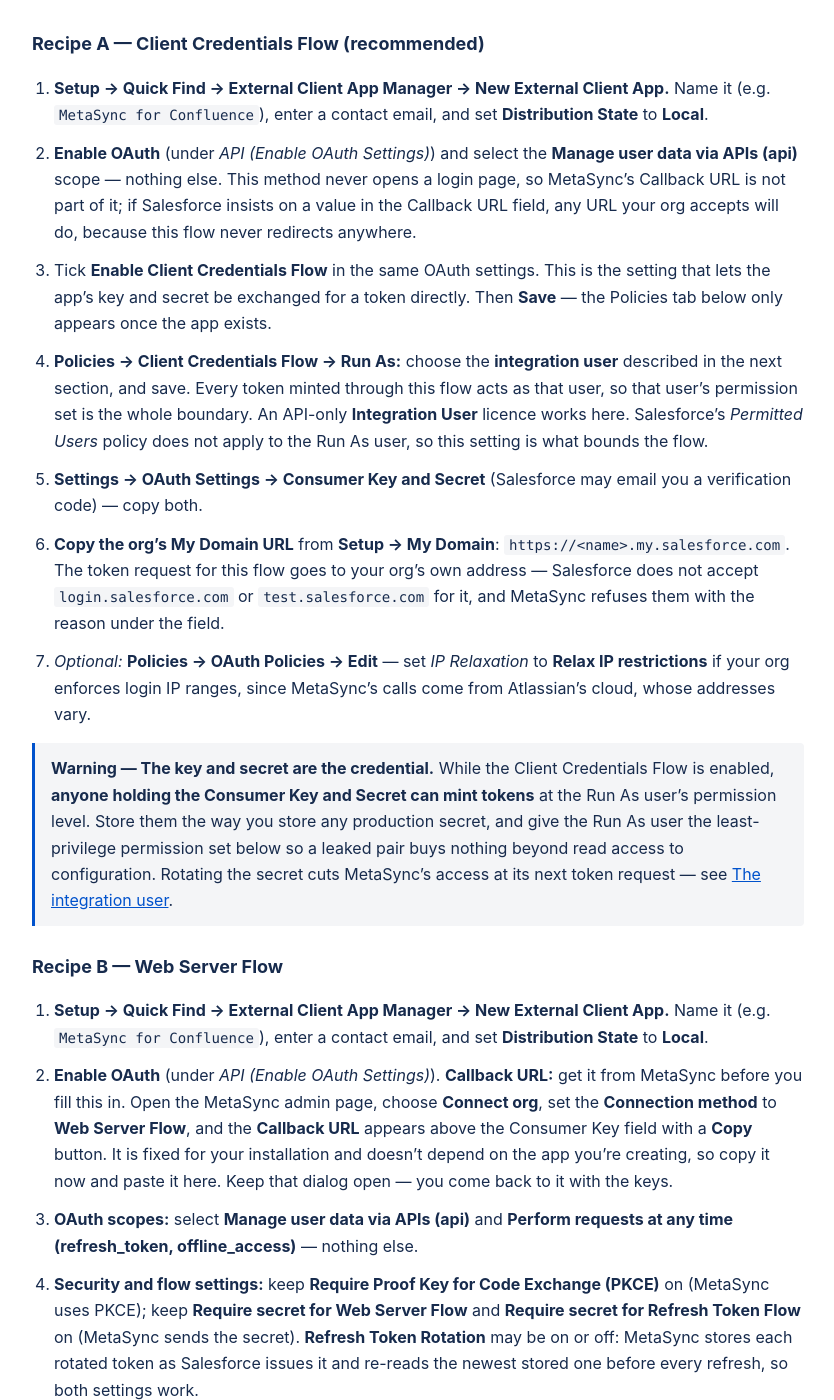
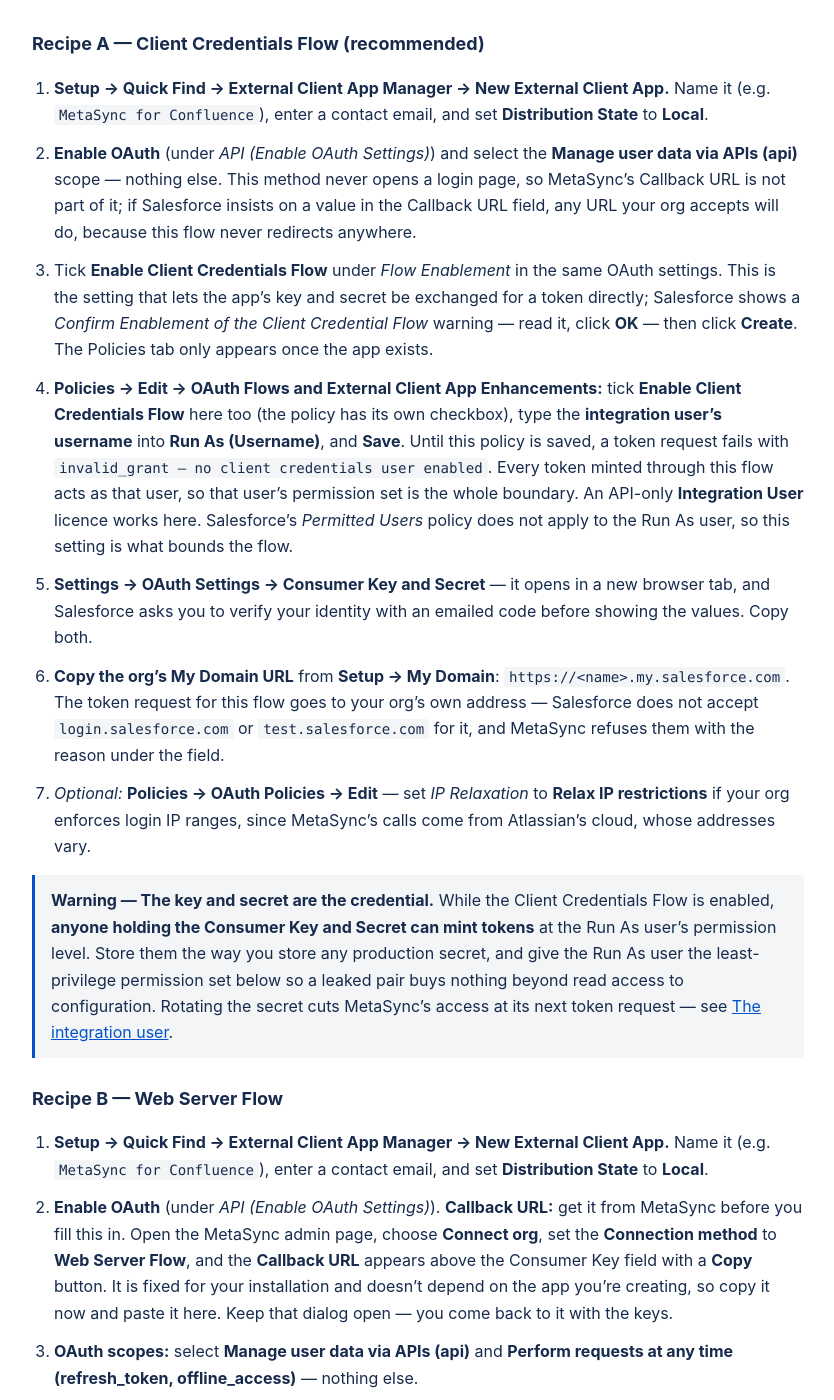
Before and after one commit to metasync-cloud/docs, a Jekyll site: the page built from getting-started.md, in a window 1280 px wide and 1400 px high, scrolled down 2955 px. Shown: the whole window, without its empty margins (222-1056 px from the left). Built offline with Jekyll 4.4.1, drawn with Linux system fonts in a browser that asks for light colours; our own code applies the rules of GitHub Pages for plain Markdown files; some of the changed text lies outside the part shown.

Commit message:
Docs refresh: External Client App steps verified on Summer '26 Setup; connect wizard button labels by method

```diff
--- a/getting-started.md
+++ b/getting-started.md
@@ -67,9 +67,9 @@ MetaSync signs in through an OAuth app that lives in **your** org — you create
 
 1. **Setup → Quick Find → External Client App Manager → New External Client App.** Name it (e.g. `MetaSync for Confluence`), enter a contact email, and set **Distribution State** to **Local**.
 2. **Enable OAuth** (under *API (Enable OAuth Settings)*) and select the **Manage user data via APIs (api)** scope — nothing else. This method never opens a login page, so MetaSync's Callback URL is not part of it; if Salesforce insists on a value in the Callback URL field, any URL your org accepts will do, because this flow never redirects anywhere.
-3. Tick **Enable Client Credentials Flow** in the same OAuth settings. This is the setting that lets the app's key and secret be exchanged for a token directly. Then **Save** — the Policies tab below only appears once the app exists.
-4. **Policies → Client Credentials Flow → Run As:** choose the **integration user** described in the next section, and save. Every token minted through this flow acts as that user, so that user's permission set is the whole boundary. An API-only **Integration User** licence works here. Salesforce's *Permitted Users* policy does not apply to the Run As user, so this setting is what bounds the flow.
-5. **Settings → OAuth Settings → Consumer Key and Secret** (Salesforce may email you a verification code) — copy both.
+3. Tick **Enable Client Credentials Flow** under *Flow Enablement* in the same OAuth settings. This is the setting that lets the app's key and secret be exchanged for a token directly; Salesforce shows a *Confirm Enablement of the Client Credential Flow* warning — read it, click **OK** — then click **Create**. The Policies tab only appears once the app exists.
+4. **Policies → Edit → OAuth Flows and External Client App Enhancements:** tick **Enable Client Credentials Flow** here too (the policy has its own checkbox), type the **integration user's username** into **Run As (Username)**, and **Save**. Until this policy is saved, a token request fails with `invalid_grant — no client credentials user enabled`. Every token minted through this flow acts as that user, so that user's permission set is the whole boundary. An API-only **Integration User** licence works here. Salesforce's *Permitted Users* policy does not apply to the Run As user, so this setting is what bounds the flow.
+5. **Settings → OAuth Settings → Consumer Key and Secret** — it opens in a new browser tab, and Salesforce asks you to verify your identity with an emailed code before showing the values. Copy both.
 6. **Copy the org's My Domain URL** from **Setup → My Domain**: `https://<name>.my.salesforce.com`. The token request for this flow goes to your org's own address — Salesforce does not accept `login.salesforce.com` or `test.salesforce.com` for it, and MetaSync refuses them with the reason under the field.
 7. *Optional:* **Policies → OAuth Policies → Edit** — set *IP Relaxation* to **Relax IP restrictions** if your org enforces login IP ranges, since MetaSync's calls come from Atlassian's cloud, whose addresses vary.
 
@@ -81,8 +81,8 @@ MetaSync signs in through an OAuth app that lives in **your** org — you create
 2. **Enable OAuth** (under *API (Enable OAuth Settings)*). **Callback URL:** get it from MetaSync before you fill this in. Open the MetaSync admin page, choose **Connect org**, set the **Connection method** to **Web Server Flow**, and the **Callback URL** appears above the Consumer Key field with a **Copy** button. It is fixed for your installation and doesn't depend on the app you're creating, so copy it now and paste it here. Keep that dialog open — you come back to it with the keys.
 3. **OAuth scopes:** select **Manage user data via APIs (api)** and **Perform requests at any time (refresh_token, offline_access)** — nothing else.
 4. **Security and flow settings:** keep **Require Proof Key for Code Exchange (PKCE)** on (MetaSync uses PKCE); keep **Require secret for Web Server Flow** and **Require secret for Refresh Token Flow** on (MetaSync sends the secret). **Refresh Token Rotation** may be on or off: MetaSync stores each rotated token as Salesforce issues it and re-reads the newest stored one before every refresh, so both settings work.
-5. **Save**, then open **Settings → OAuth Settings → Consumer Key and Secret** (Salesforce may email you a verification code) and copy both.
-6. **Policies → OAuth Policies → Edit:** *Permitted Users* — choose **Admin approved users are pre-authorized** and assign the integration user's profile or permission set to the app. The alternative, *All users may self-authorize*, lets anyone in the org who holds the Consumer Key and Secret authorise this app **as themselves** and receive an `api`-scoped token at their own permission level, which defeats the least-privilege setup below; it is fine for a quick sandbox trial, but tighten it before you connect production. *Refresh Token Policy* — **Refresh token is valid until revoked**; *IP Relaxation* — **Relax IP restrictions** if your org enforces login IP ranges (MetaSync's calls come from Atlassian's cloud, whose addresses vary). Save.
+5. Click **Create**, then open **Settings → OAuth Settings → Consumer Key and Secret** — it opens in a new browser tab, and Salesforce asks you to verify your identity with an emailed code before showing the values. Copy both.
+6. **Policies → OAuth Policies → Edit:** *Permitted Users* — choose **Admin approved users are pre-authorized** and assign the integration user's profile or permission set to the app. The alternative, *All users can self-authorize* (the default), lets anyone in the org who holds the Consumer Key and Secret authorise this app **as themselves** and receive an `api`-scoped token at their own permission level, which defeats the least-privilege setup below; it is fine for a quick sandbox trial, but tighten it before you connect production. When you save this choice Salesforce asks you to *Confirm permitted user policy* — click **OK**. *Refresh Token Policy* — **Refresh token is valid until revoked** if it is offered; when the app's **Enforce Refresh Token TTL** setting is on (the default on new apps) Salesforce offers expiry choices instead, and the default — expire an unused token after 30 days — is fine, because MetaSync refreshes far more often than that; *IP Relaxation* — **Relax IP restrictions** if your org enforces login IP ranges (MetaSync's calls come from Atlassian's cloud, whose addresses vary). Save.
 
 > **Note — Salesforce Setup labels.** The labels above are Salesforce's at the time of writing; Salesforce moves them between releases. If a setting isn't where this page says, search Setup for the setting name — what matters is the settings themselves: OAuth on with the `api` scope, and then either the Client Credentials Flow enabled with a Run As user, or PKCE with the secret required on both flows.
 
@@ -104,7 +104,7 @@ Both methods act as one Salesforce user, and that user's permissions define what
 1. **Install MetaSync** from the Atlassian Marketplace into your Confluence site. A new global **MetaSync** page becomes available.
 2. **Open the MetaSync admin page.** As a Confluence administrator — or as a user holding the **App admin** role — you'll see the full dashboard; app admins see everything except the Additional access card. A user granted read-only access sees a reduced version; anyone else is told the app is managed by admins.
 3. **Step 1 of 3 — Salesforce app.** Click **Connect org**. The step opens with the **Connection method**: **Client Credentials Flow** (recommended), where the app's key and secret sign in as the Run As user with no login prompt and nothing to expire, or **Web Server Flow**, where a person signs in as the integration user and MetaSync keeps a refresh token. On **Client Credentials Flow** there is no Callback URL and no org type — paste the org's **My Domain login URL** (`https://<name>.my.salesforce.com`, from Setup → My Domain), the **Consumer Key**, the **Consumer Secret** and a display name; `login.salesforce.com` and `test.salesforce.com` are refused for this method, with the reason shown under the field. On **Web Server Flow** the **Callback URL** with its **Copy** button sits above the Consumer Key field — that is the value your app's OAuth settings need — and you pick the org type: **Production / Developer** (`login.salesforce.com`), **Sandbox** (`test.salesforce.com`), or **My Domain URL** for an org whose My Domain policy blocks the shared login page (see the callout below). Either way, click **Next: Confluence destination**.
-4. **Step 2 of 3 — Confluence destination.** Choose the **Confluence space** to publish into, the **Home page title** (default `MetaSync Home`) that roots the tree, the **page structure** (per component or per type — see [Page structure: per type vs per component](concepts.md#page-structure-modes)) and whether to include managed-package components. A live page-tree preview shows what you'll get. Next: Connect.
+4. **Step 2 of 3 — Confluence destination.** Choose the **Confluence space** to publish into, the **Home page title** (default `MetaSync Home`) that roots the tree, the **page structure** (per component or per type — see [Page structure: per type vs per component](concepts.md#page-structure-modes)) and whether to include managed-package components. A live page-tree preview shows what you'll get. The button reads **Next: Connect** on Client Credentials Flow and **Continue to Salesforce login** on Web Server Flow.
 5. **Step 3 of 3, on Client Credentials Flow — connect.** Click **Test and connect**. MetaSync exchanges the key and secret for a token at your My Domain URL, checks it can read the org, and on success shows the org name and the **Run As** user it signed in as — confirm that is the integration user you meant. There is no Salesforce popup and no identity-verification email, and the destination you chose in step 2 is saved as the connection completes. If Salesforce refuses the exchange, the two messages you can see are explained in [The Salesforce login fails or shows an error](troubleshooting.md#ts-connect-errors).
 6. **Step 3 of 3, on Web Server Flow — authorize.** MetaSync repeats the **Callback URL** as a reminder, then click **Open Salesforce login**. **Sign in as the integration user**, not as yourself — the refresh token belongs to whoever authorizes. Two things to have ready first: if that user is on the **Salesforce Integration** licence, assign the **Salesforce API Integration** permission set licence to them before you get here, or Salesforce refuses to assign the MetaSync permission set at all; and expect Salesforce to show **Verify Your Identity** and email a code to the integration user on this first sign-in, because the login arrives from Atlassian's cloud rather than a known device — so that user's mailbox has to be one you can read. See [The integration user](security.md#security-integration-user). After you authorize, MetaSync stores a refresh token so future syncs re-authenticate on their own — you don't repeat the login. The destination you chose in step 2 is saved as the connection completes.
 7. **Select the metadata scope (optional).** On the **Metadata types** tab, toggle which types — Flows, Profiles, Permission Sets, Validation Rules, Reports and more — MetaSync documents. Everything is on by default, so you can skip this and narrow it later. See [Metadata Types & scope](feature-guides.md#feature-metadata-types).
```
Also changed, not shown: feature-guides.md (+1 -1 lines), troubleshooting.md (+1 -1 lines).
